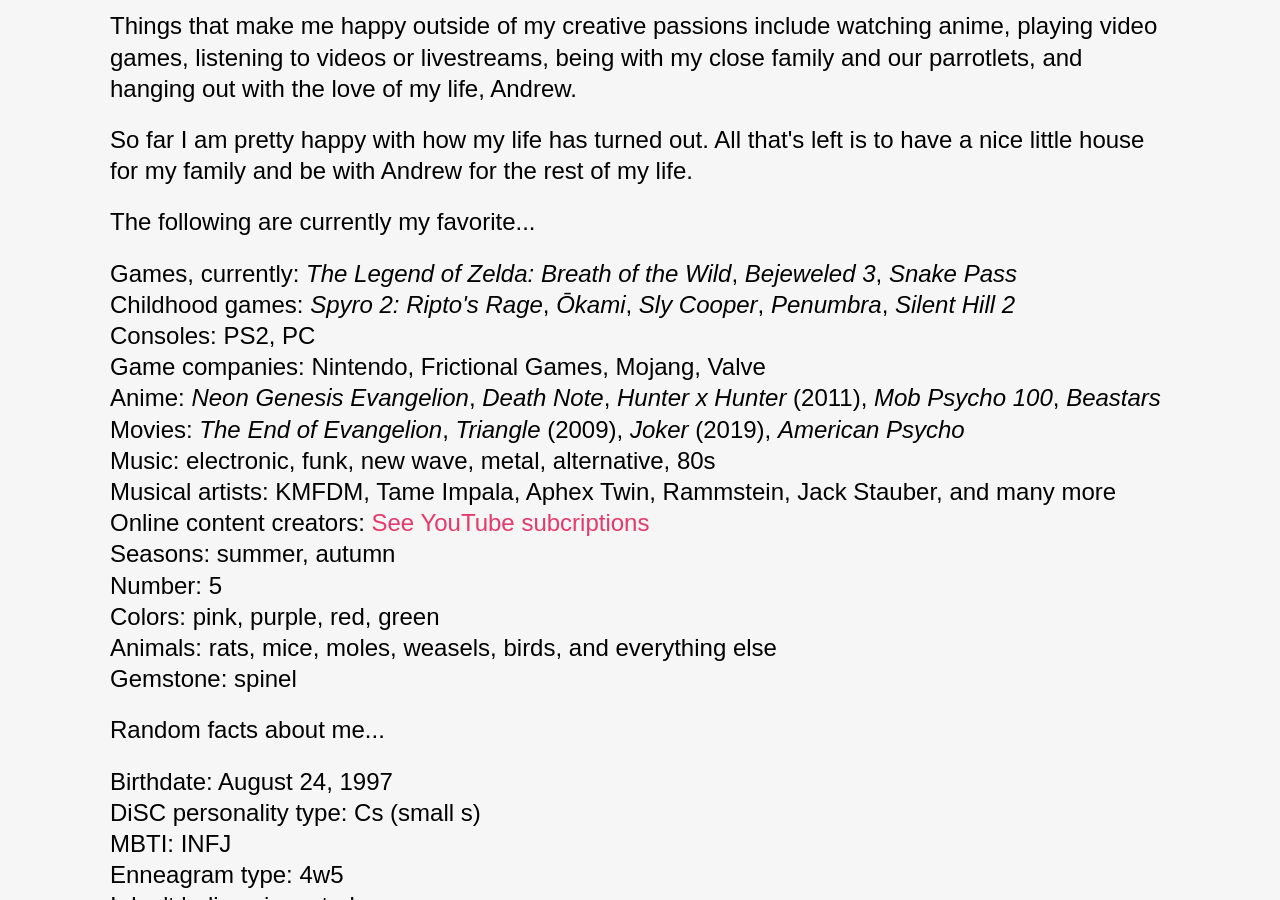
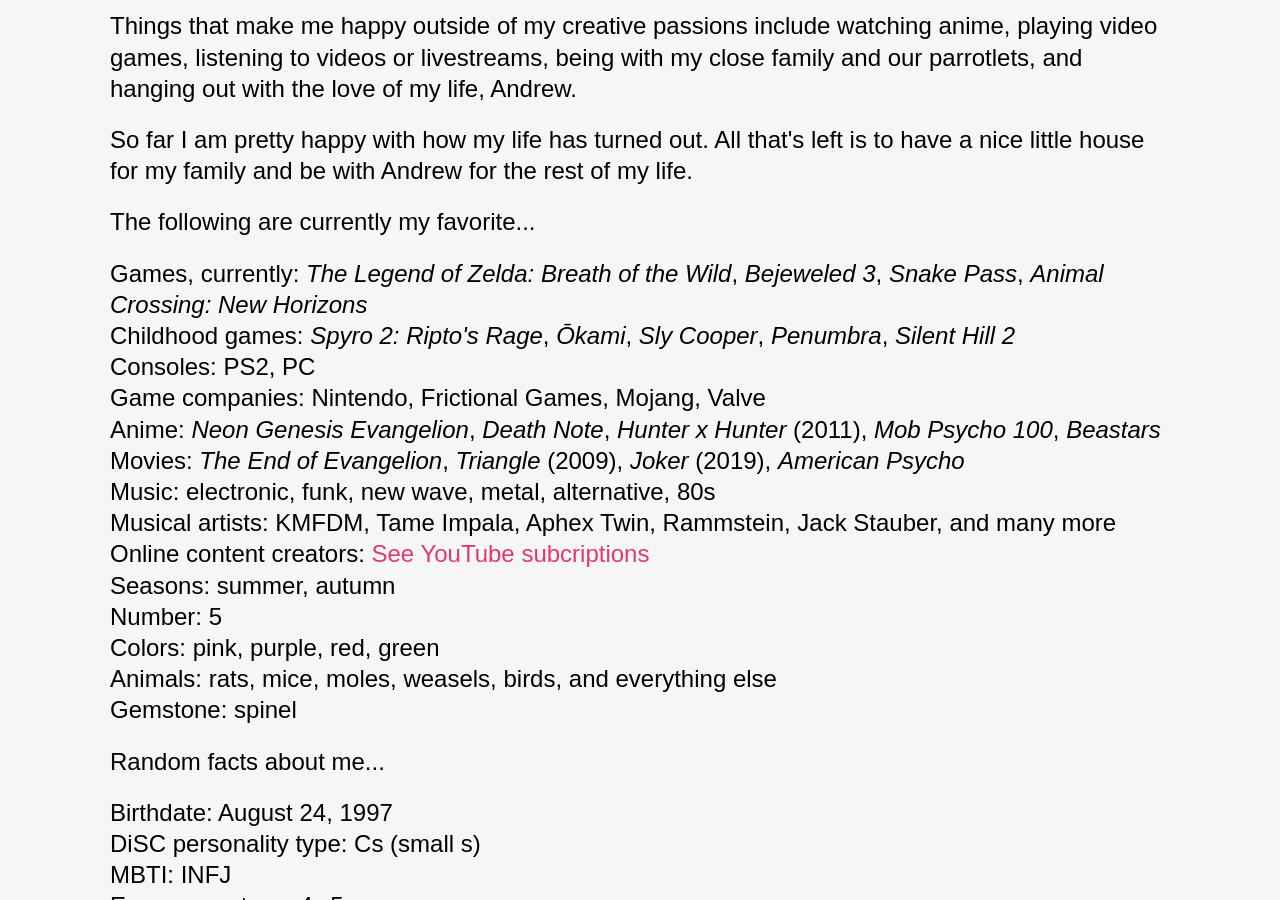
Before and after one commit to liz-lorena/2020, a Jekyll site: the page built from about/index.html, in a window 1280 px wide and 900 px high, scrolled down 797 px. Built offline with Jekyll 4.4.1, drawn with Linux system fonts in a browser that asks for light colours.

Commit message:
Update index.html

```diff
--- a/about/index.html
+++ b/about/index.html
@@ -19,7 +19,7 @@
 
     <p>The following are currently my favorite...</p>
 
-    <p>Games, currently: <em>The Legend of Zelda: Breath of the Wild</em>, <em>Bejeweled 3</em>, <em>Snake Pass</em> <br>
+    <p>Games, currently: <em>The Legend of Zelda: Breath of the Wild</em>, <em>Bejeweled 3</em>, <em>Snake Pass</em>, <em>Animal Crossing: New Horizons</em> <br>
     Childhood games: <em>Spyro 2: Ripto's Rage</em>, <em>Ōkami</em>, <em>Sly Cooper</em>, <em>Penumbra</em>, <em>Silent Hill 2</em> <br>
     Consoles: PS2, PC <br>
     Game companies: Nintendo, Frictional Games, Mojang, Valve <br>
```
